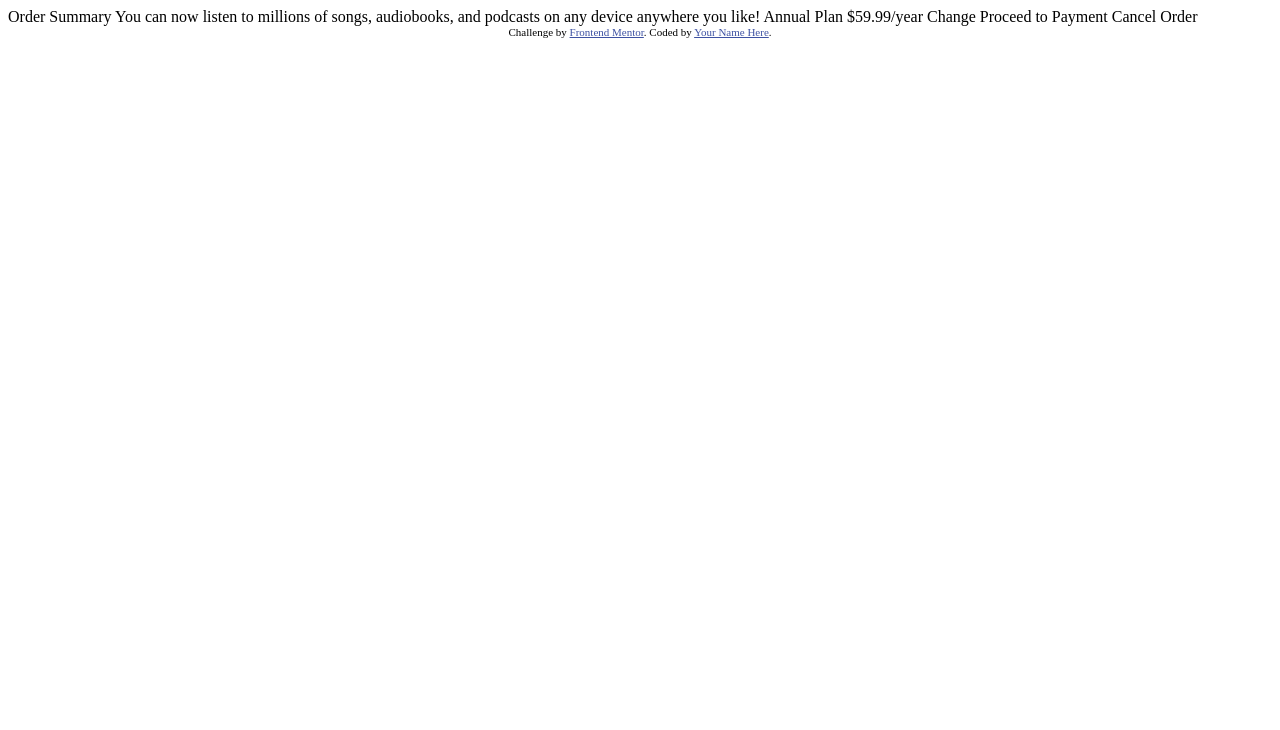
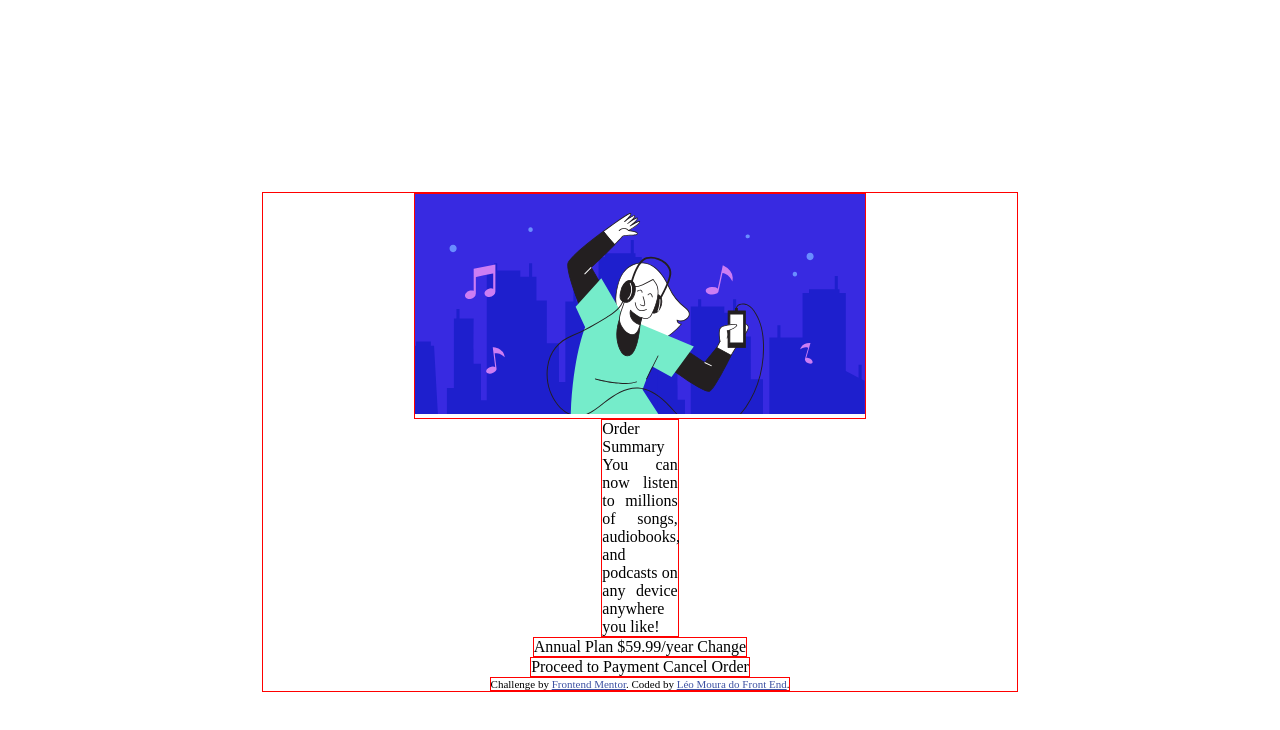
Before and after one commit to CyborgLeunardu/order-summary-component-main, a plain HTML site: page index.html in a window 1280 px wide. Drawn offline with Linux system fonts and the light colour scheme.

Commit message:
Iniciando projeto
Construindo o layout da modal.

```diff
--- a/index.html
+++ b/index.html
@@ -1,37 +1,48 @@
 <!DOCTYPE html>
 <html lang="en">
   <head>
-  <meta charset="UTF-8">
-  <meta name="viewport" content="width=device-width, initial-scale=1.0"> <!-- displays site properly based on user's device -->
-
-  <link rel="icon" type="image/png" sizes="32x32" href="./images/favicon-32x32.png">
+    <meta charset="UTF-8" />
+    <meta name="viewport" content="width=device-width, initial-scale=1.0" />
+    <!-- displays site properly based on user's device -->
+    <link rel="stylesheet" href="styles/index.css" />
+    <link
+      rel="icon"
+      type="image/png"
+      sizes="32x32"
+      href="./images/favicon-32x32.png"
+    />
 
     <title>Frontend Mentor | Order summary card</title>
 
     <!-- Feel free to remove these styles or customise in your own stylesheet 👍 -->
     <style>
-    .attribution { font-size: 11px; text-align: center; }
-    .attribution a { color: hsl(228, 45%, 44%); }
+      .attribution {
+        font-size: 11px;
+        text-align: center;
+      }
+      .attribution a {
+        color: hsl(228, 45%, 44%);
+      }
     </style>
   </head>
   <body>
+    <div class="osc--modal">
+      <div class="osc--topImage">
+        <img src="images/illustration-hero.svg"/>
+      </div>
+      <div class="osc--mainText">
+        Order Summary You can now listen to millions of songs, audiobooks, and
+        podcasts on any device anywhere you like!
+      </div>
 
-  Order Summary
-
-  You can now listen to millions of songs, audiobooks, and podcasts on any
-  device anywhere you like!
-
-  Annual Plan
-  $59.99/year
-
-  Change
-
-  Proceed to Payment
-  Cancel Order
-
+      <div class="osc--plan">Annual Plan $59.99/year Change</div>
+      <div class="osc--btns">Proceed to Payment Cancel Order</div>
       <div class="attribution">
-    Challenge by <a href="https://www.frontendmentor.io?ref=challenge" target="_blank">Frontend Mentor</a>.
-    Coded by <a href="#">Your Name Here</a>.
+        Challenge by
+        <a href="https://www.frontendmentor.io?ref=challenge" target="_blank"
+          >Frontend Mentor</a
+        >. Coded by <a href="#">Léo Moura do Front End</a>.
+      </div>
     </div>
   </body>
 </html>
--- /dev/null
+++ b/styles/index.css
@@ -0,0 +1,28 @@
+body {
+  justify-content: center;
+  display: flex;
+  flex-direction: row;
+  margin-top: 15%;
+}
+
+div {
+  display: block;
+  border: 1px red solid;
+}
+
+.osc--modal {
+  display: flex;
+  flex-direction: column;
+  flex-wrap: wrap;
+  align-items: center;
+}
+
+.osc--mainText {
+  text-align: justify;
+  width:10%;
+}
+
+.osc--topImage {
+  background-image: url(/images/illustration-hero.svg);
+  background-repeat: no-repeat;
+}
```
Lines whose indentation alone changed are shown as unchanged.
